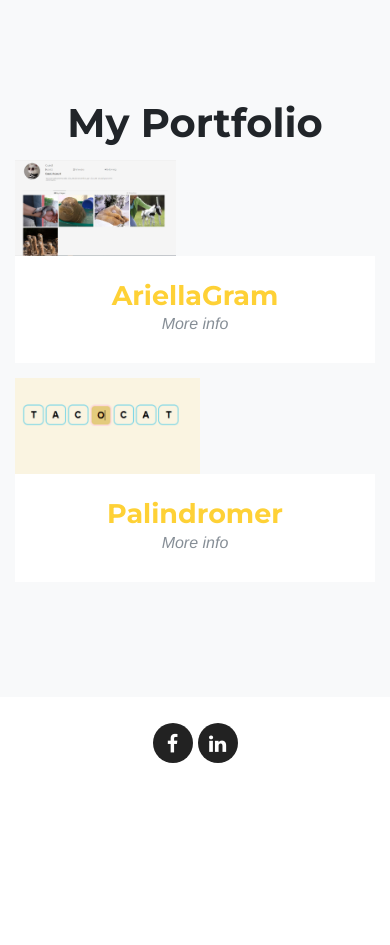
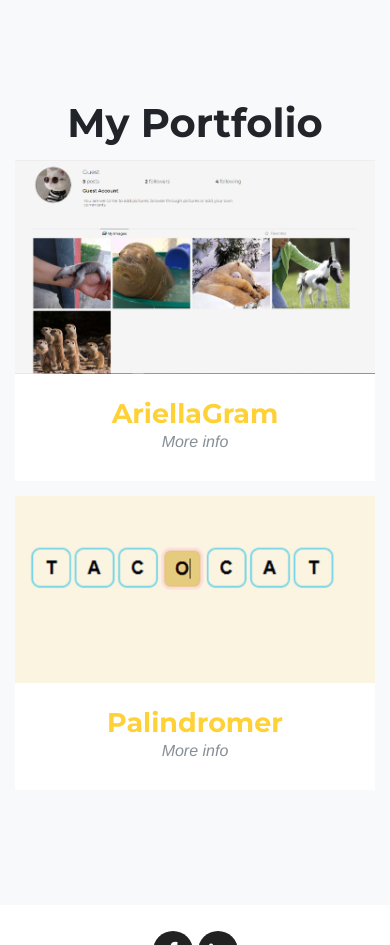
Before and after one commit to Ariellaw/Ariellaw.github.io, a PHP site: page / in a window 390 px wide. Shown: the part 1051-1996 px from the top of the page. Before the commit the page ends 1814 px from the top, so only its background shows below. Run offline with PHP 8.4, Linux system fonts and the light colour scheme; some web fonts are replaced.

Commit message:
fixed image sizes again

```diff
--- a/css/ca-gallery.css
+++ b/css/ca-gallery.css
@@ -2,14 +2,16 @@ body {
   overflow-x: hidden;
   font-family: "Roboto Slab", "Helvetica Neue", Helvetica, Arial, sans-serif;
 }
-.hidden{
+
+.hidden {
   visibility: hidden;
 }
-.notDisplayed{
+
+.notDisplayed {
   display: none;
 }
 
-.loading{
+.loading {
   width: 2rem;
   height: 2rem;
 }
@@ -40,8 +42,8 @@ h6 {
   /* text-transform: uppercase; */
 }
 
-@media (max-width: 950px){
-  h4{
+@media (max-width: 950px) {
+  h4 {
     font-size: 27px;
   }
 }
@@ -932,10 +934,19 @@ fieldset[disabled] .btn-xl:hover {
   background-color: white;
 }
 
-.img-size{
-  height: 11rem;
-  @media (max-width:900px) {
-    height: 6rem;
+.img-size {
+  width: 100%;
+  height: 180px;
+}
 
+@media (max-width:1000px) {
+  .img-size {
+    height: 160px;
   }
 }
+
+ @media (max-width:650px) {
+  .img-size {
+    height: unset;
+  }
+}
```
